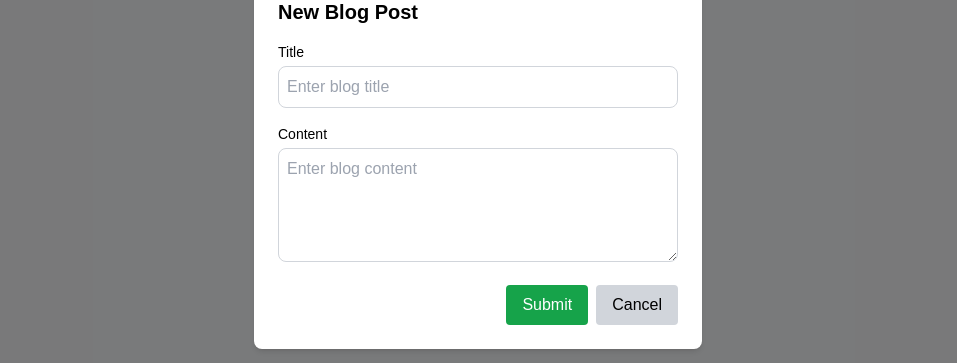
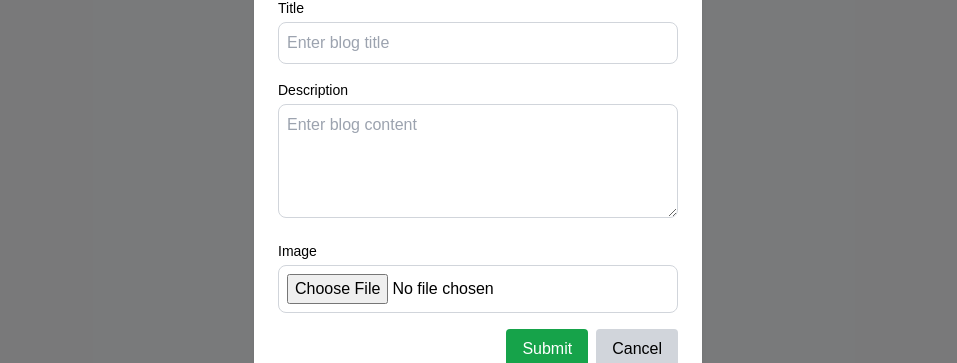
Before and after one commit to Ashik234/Next.js-Typescript-Supabase-Demo, a Next.js app: page /blog in a window 1280 px wide. Both pictures are taken after a click on the button "+ Add Blog". Shown: the part 239-602 px from the top of the page, without its empty margins (162-1119 px from the left). Built offline with nearby package versions, Linux system fonts and the light colour scheme; no server answers; the database is empty.

Commit message:
Integrated Supabase Storage Functionality

```diff
--- a/src/app/blog/addBlog/page.tsx
+++ b/src/app/blog/addBlog/page.tsx
@@ -4,11 +4,12 @@ import { supabase } from "../../lib/supabase";
 const AddBlogPage: React.FC<any> = ({ isOpen, onClose, addBlogPost }) => {
   const [title, setTitle] = React.useState("");
   const [description, setDescription] = React.useState("");
+  const [imageUrl, setImageUrl] = React.useState("");
 
   const handleAddBlog = async () => {
     const { data, error } = await supabase
       .from("blog")
-      .insert([{ title, description }])
+      .insert([{ title, description, image: imageUrl }])
       .select();
 
     if (error) {
@@ -21,7 +22,28 @@ const AddBlogPage: React.FC<any> = ({ isOpen, onClose, addBlogPost }) => {
     onClose();
     setTitle("");
     setDescription("");
+    setImageUrl("");
   };
+
+  async function uploadImage(e: any) {
+    let file = e.target.files[0];
+    const uniqueFileName = `${Date.now()}_${file.name}`;
+
+    const { data, error } = await supabase.storage
+      .from("Files")
+      .upload(uniqueFileName, file);
+
+    if (error) {
+      console.log("Error uploading image:", error.message);
+      return;
+    }
+
+    // Retrieve the public URL
+    const { data: publicData } = supabase.storage
+      .from("Files")
+      .getPublicUrl(uniqueFileName);
+    setImageUrl(publicData?.publicUrl || ""); // Store the public URL for the image
+  }
 
   if (!isOpen) return null;
 
@@ -44,16 +66,27 @@ const AddBlogPage: React.FC<any> = ({ isOpen, onClose, addBlogPost }) => {
         </div>
         <div className="mb-4">
           <label htmlFor="content" className="block text-sm font-medium mb-1">
-            Content
+            Description
           </label>
           <textarea
-            id="content"
+            id="description"
             value={description}
             onChange={(e) => setDescription(e.target.value)}
             className="border border-gray-300 rounded-lg w-full p-2 focus:outline-none focus:ring-2 focus:ring-blue-600"
             rows={4}
             placeholder="Enter blog content"
           ></textarea>
+        </div>
+        <div className="mb-4">
+          <label htmlFor="content" className="block text-sm font-medium mb-1">
+            Image
+          </label>
+          <input
+            type="file"
+            id="image"
+            onChange={(e) => uploadImage(e)}
+            className="border border-gray-300 rounded-lg w-full p-2 focus:outline-none focus:ring-2 focus:ring-blue-600"
+          />
         </div>
         <div className="flex justify-end">
           <button
--- a/src/app/blog/page.tsx
+++ b/src/app/blog/page.tsx
@@ -61,6 +61,13 @@ function Page() {
         {blogPosts.map((post, index) => (
           <div key={index} className="mb-4 border-b pb-4">
             <h3 className="text-4xl font-medium text-gray-700">{post.title}</h3>
+            {post.image && (
+              <img
+                src={post.image}
+                alt="Blog Image"
+                className="w-full h-auto mt-4"
+              />
+            )}
             <p className="text-gray-900">{post.description}</p>
             <p className="text-sm text-black font-semibold">
               {new Date(post.created_at).toLocaleString()}
--- a/src/app/login/page.tsx
+++ b/src/app/login/page.tsx
@@ -16,18 +16,18 @@ export default function LoginPage() {
 
     try {
       // SignIn With Password
-      //   const { data, error } = await supabase.auth.signInWithPassword({
-      //     email,
-      //     password,
-      //   });
+      const { data, error } = await supabase.auth.signInWithPassword({
+        email,
+        password,
+      });
 
       // SignIn With Supabase Magic Link
-      const { error } = await supabase.auth.signInWithOtp({
-        email,
-        options: {
-          emailRedirectTo: "http://localhost:3000/blog",
-        },
-      });
+      // const { error } = await supabase.auth.signInWithOtp({
+      //   email,
+      //   options: {
+      //     emailRedirectTo: "http://localhost:3000/blog",
+      //   },
+      // });
 
       if (error) {
         setError("Invalid credentials. Please try again.");
```
Also changed, not shown: src/app/types/post.ts (+6 -4 lines).
